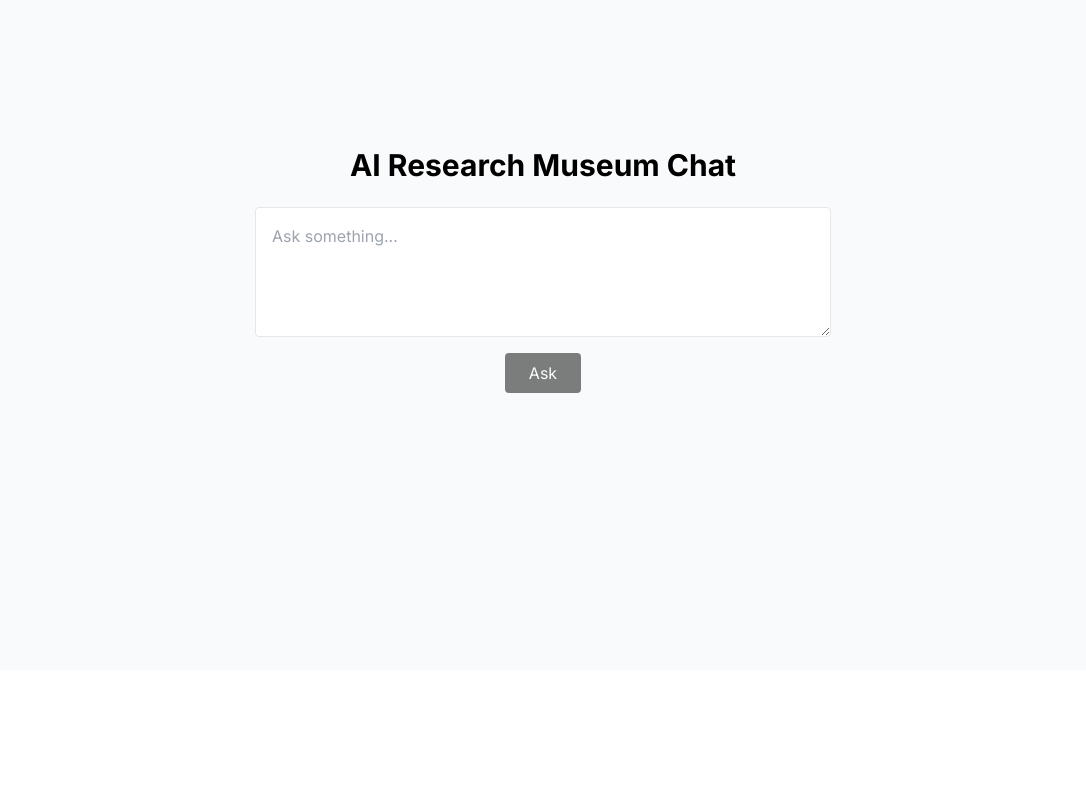
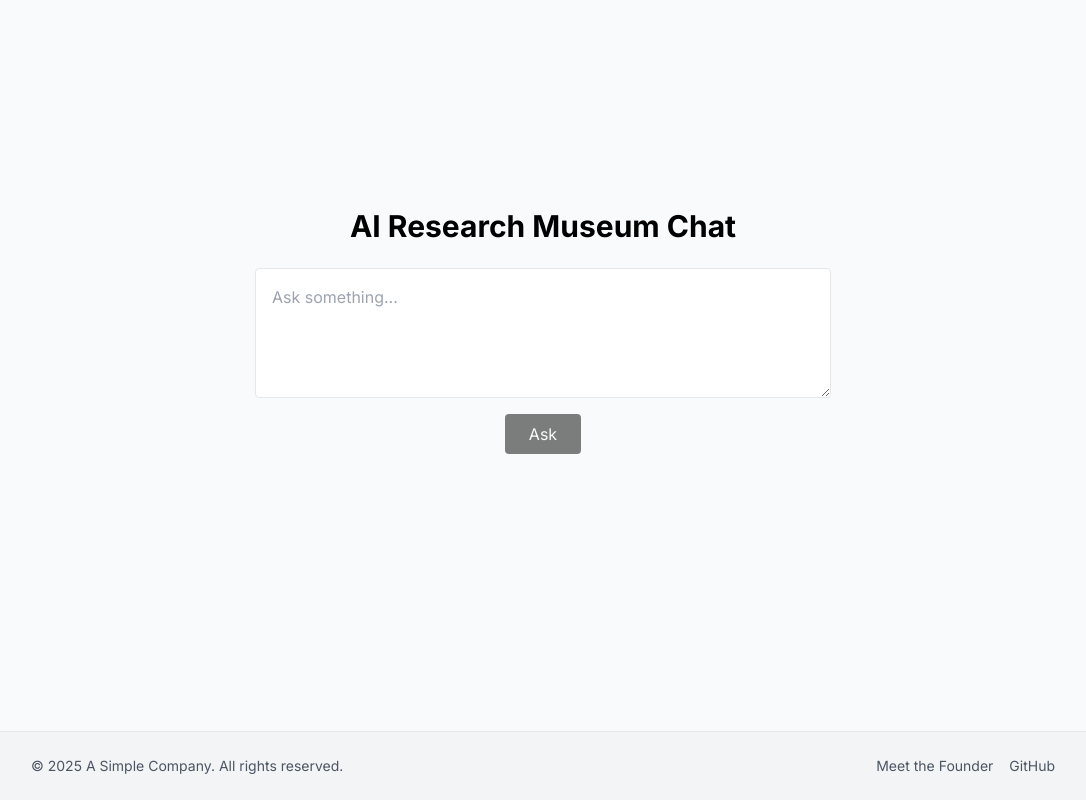
Before and after one commit to clars867/ai-research-museum, a Next.js app: page / in a window 1280 px wide. Shown: the part 1307-2107 px from the top of the page, without its empty margins (97-1183 px from the left). Before the commit the page ends 1977 px from the top, so only its background shows below. Built offline with nearby package versions, Linux system fonts and the light colour scheme.

Commit message:
Add Footer component and integrate into Layout

```diff
--- /dev/null
+++ b/components/Footer.js
@@ -0,0 +1,24 @@
+import Link from 'next/link';
+
+export default function Footer() {
+  return (
+    <footer className="bg-gray-100 py-6 px-6 border-t border-gray-200">
+      <div className="max-w-5xl mx-auto flex justify-between items-center text-sm text-gray-600">
+        <p>&copy; {new Date().getFullYear()} A Simple Company. All rights reserved.</p>
+        <div className="space-x-4">
+          <Link href="/meet-the-founder">
+            <span className="hover:text-teal-500 cursor-pointer">Meet the Founder</span>
+          </Link>
+          <a
+            href="https://github.com/clars867"
+            target="_blank"
+            rel="noopener noreferrer"
+            className="hover:text-teal-500"
+          >
+            GitHub
+          </a>
+        </div>
+      </div>
+    </footer>
+  );
+}
--- a/components/Layout.js
+++ b/components/Layout.js
@@ -1,7 +1,12 @@
+import Navbar from './Navbar';
+import Footer from './Footer';
+
 export default function Layout({ children }) {
-    return (
-      <div>
-        <main>{children}</main>
-      </div>
-    );
-  }
+  return (
+    <>
+      <Navbar />
+      <main>{children}</main>
+      <Footer />
+    </>
+  );
+}
```
